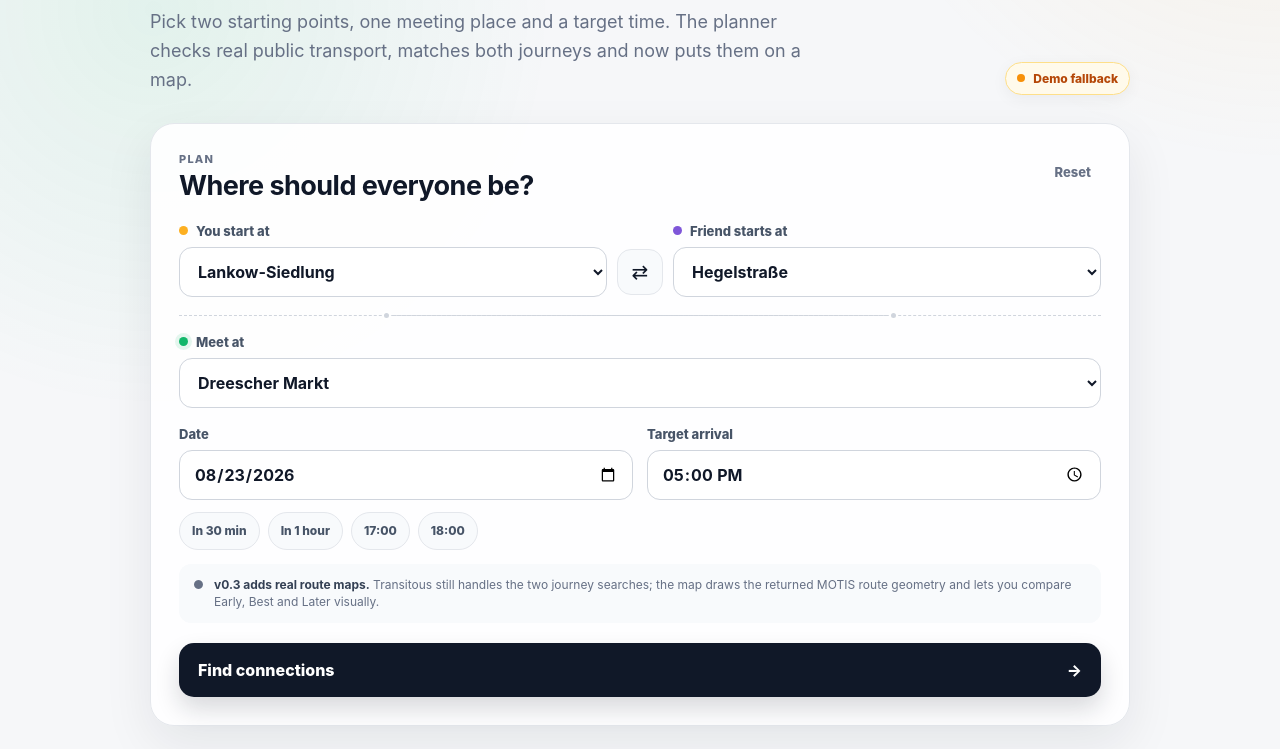
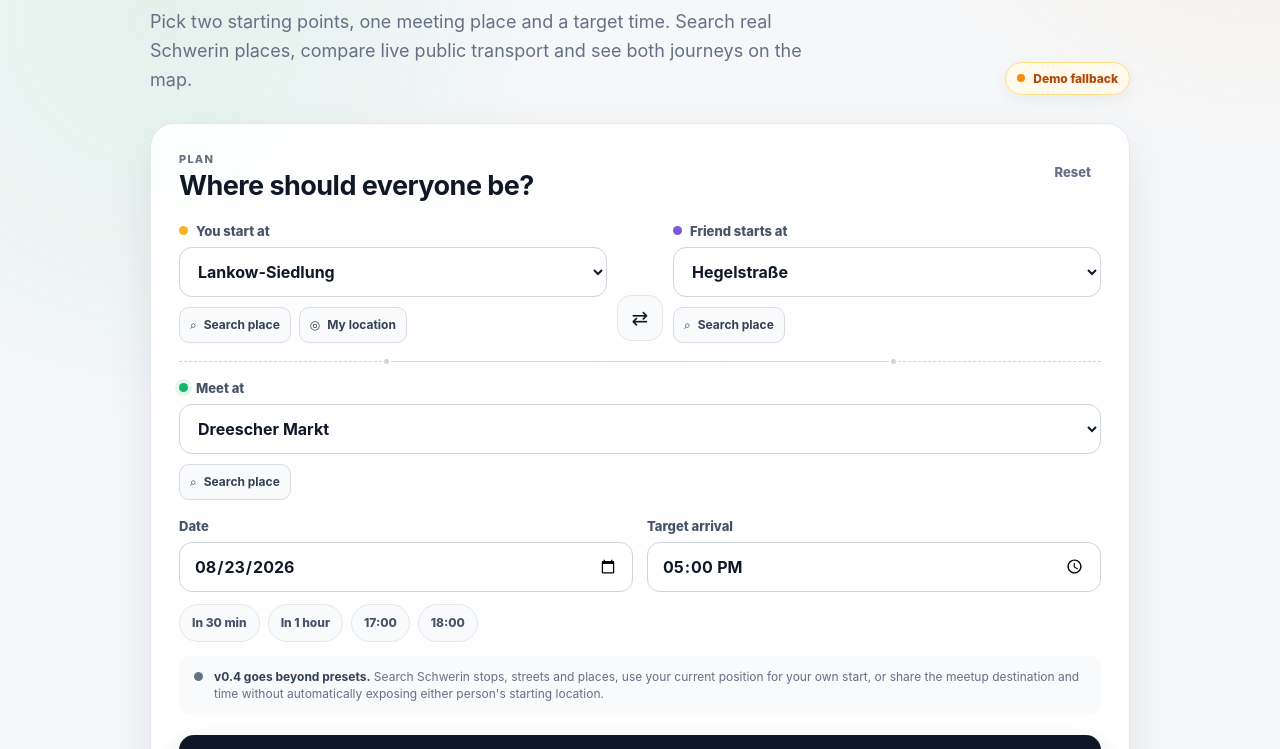
Before and after one commit to Nexar69/NVS-meetup-planner, a plain HTML site: page index.html in a window 1280 px wide. Shown: the part 285-1034 px from the top of the page. Drawn offline with nearby package versions, Linux system fonts and the light colour scheme; no server answers; grey boxes are pictures that could not be loaded.

Commit message:
v0.4: Load searchable places and sharing UI

```diff
--- a/index.html
+++ b/index.html
@@ -24,6 +24,7 @@
   <link rel="stylesheet" href="styles.css">
   <link rel="stylesheet" href="live.css">
   <link rel="stylesheet" href="map.css">
+  <link rel="stylesheet" href="places.css">
 </head>
 
 <body>
@@ -63,7 +64,7 @@
           <h1 id="page-title">Arrive together, not just <em>there</em>.</h1>
           <p class="subtitle">
             Pick two starting points, one meeting place and a target time.
-            The planner checks real public transport, matches both journeys and now puts them on a map.
+            Search real Schwerin places, compare live public transport and see both journeys on the map.
           </p>
         </div>
 
@@ -161,8 +162,8 @@
           <div class="live-note">
             <span aria-hidden="true">●</span>
             <div>
-              <strong>v0.3 adds real route maps.</strong>
-              Transitous still handles the two journey searches; the map draws the returned MOTIS route geometry and lets you compare Early, Best and Later visually.
+              <strong>v0.4 goes beyond presets.</strong>
+              Search Schwerin stops, streets and places, use your current position for your own start, or share the meetup destination and time without automatically exposing either person's starting location.
             </div>
           </div>
 
@@ -235,11 +236,12 @@
 
       <footer>
         <p>Unofficial prototype · Not affiliated with Nahverkehr Schwerin.</p>
-        <p id="versionLabel">v0.3.0 · Real routing + interactive maps</p>
+        <p id="versionLabel">v0.4.0 · Search + GPS + private-by-default sharing</p>
         <div class="source-links" aria-label="Data and source links">
           <a href="https://transitous.org/" target="_blank" rel="noopener">Routing: Transitous</a>
           <a href="https://transitous.org/sources/" target="_blank" rel="noopener">Transit data sources</a>
           <a href="https://www.openstreetmap.org/copyright" target="_blank" rel="noopener">© OpenStreetMap contributors</a>
+          <a href="https://photon.komoot.io/" target="_blank" rel="noopener" data-photon-credit="true">Place search: Photon</a>
           <a href="https://github.com/Nexar69/NVS-meetup-planner" target="_blank" rel="noopener">Source & contact</a>
         </div>
       </footer>
@@ -281,6 +283,7 @@
     crossorigin=""
   ></script>
   <script src="transit.js"></script>
+  <script src="places.js"></script>
   <script src="map.js"></script>
   <script src="app.js"></script>
 </body>
```
